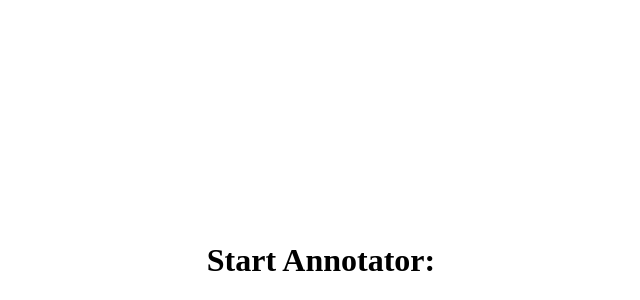
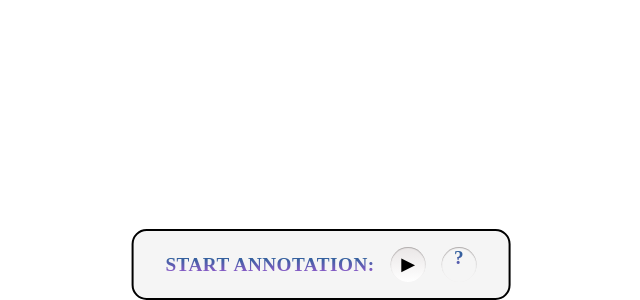
Before and after one commit to DeepeshDragoneel/AnnotateJs, a React app: page / in a window 1280 px wide. Shown: the part 500-800 px from the top of the page, without its empty margins (319-959 px from the left). Built offline with nearby package versions, Linux system fonts and the light colour scheme; the HTML template or start-up script is replaced by a standard one.

Commit message:
Added Start annotation button

```diff
--- a/package.json
+++ b/package.json
@@ -26,6 +26,11 @@
     "@babel/core": "^7.18.6",
     "@babel/preset-env": "^7.18.6",
     "@babel/preset-react": "^7.18.6",
+    "@emotion/react": "^11.9.3",
+    "@emotion/styled": "^11.9.3",
+    "@mui/icons-material": "^5.8.4",
+    "@mui/material": "^5.9.0",
+    "@mui/styled-engine-sc": "^5.8.0",
     "babel-core": "^6.26.3",
     "babel-loader": "^8.2.5",
     "css-loader": "^6.7.1",
@@ -35,6 +40,7 @@
     "sass": "^1.53.0",
     "sass-loader": "^13.0.2",
     "style-loader": "^3.3.1",
+    "styled-components": "^5.3.5",
     "uuid": "^8.3.2"
   },
   "devDependencies": {
--- a/src/AnnotateStartMenu/AnnotateStartMenu.js
+++ b/src/AnnotateStartMenu/AnnotateStartMenu.js
@@ -1,10 +1,48 @@
-import React from "react";
+import React, { useState } from "react";
 import ReactDom from "react-dom";
+import "./AnnotateStartMenu.scss";
+import { PlayArrowIcon } from "@mui/icons-material";
 
 export const AnnotateStartMenu = () => {
+    const [startAnnotateButtonClicked, setStartAnnotateButtonClicked] =
+        useState("");
+    const [startAnnotateButtonClicked2, setStartAnnotateButtonClicked2] =
+        useState("");
+
+    const handleClick = () => {
+        console.log("handleClick");
+        if (startAnnotateButtonClicked === "") {
+            setStartAnnotateButtonClicked("clickedTheAnnotatorButton");
+            setStartAnnotateButtonClicked2(
+                "clickedTheAnnotatorButtonTransition"
+            );
+        } else {
+            setStartAnnotateButtonClicked("");
+            setStartAnnotateButtonClicked2("");
+        }
+    };
+
     return ReactDom.createPortal(
-        <div>
-            <h1>Start Annotator: </h1>
+        <div className="AnnotateStartMenuMainDiv">
+            <p className="AnnotateStartMenuMainDivPTag">
+                {startAnnotateButtonClicked === "" ? "Start" : "Stop"}{" "}
+                Annotation:
+            </p>
+            <div
+                className={`switch-container switch-flat ${startAnnotateButtonClicked}`}
+            >
+                <div
+                    className={`flat-container ${startAnnotateButtonClicked2}`}
+                    onClick={handleClick}
+                >
+                    {/* <div className="flat flat-off">{PlayArrowIcon}</div> */}
+                    <div className={`flat flat-off `}>&#x25B6;</div>
+                    <div className={`flat flat-on`}>&#9634;</div>
+                </div>
+            </div>
+            <div>
+                <div className="AnnotateStartMenuMainDivHelp">&#x3F;</div>
+            </div>
         </div>,
         document.getElementById("AnnotateJs_StartAnnotatorButtonDiv")
     );
--- a/src/AnnotateStartMenu/AnnotateStartMenu.scss
+++ b/src/AnnotateStartMenu/AnnotateStartMenu.scss
@@ -0,0 +1,114 @@
+@import url(https://fonts.googleapis.com/css?family=Lato:400,300);
+
+$Lato: "Lato", sans-serif;
+$Open-sans: "Open Sans", sans-serif;
+$dark-gray: #3c3c3c;
+$light-gray: #a6a6a6;
+$UIblue: #3cbbf7;
+$UIred: #e74c3c;
+$UIyellow: #f8e71c;
+$UIgreen: #13bf11;
+$dark-brown: #542900;
+
+.AnnotateStartMenuMainDiv {
+    border: 2px solid black;
+    background-color: whitesmoke;
+    border-radius: 15px;
+    padding: 1rem;
+    display: flex;
+    align-items: center;
+    justify-content: center;
+    .AnnotateStartMenuMainDivPTag {
+        margin: 0 1rem;
+        font-size: 1.2rem;
+        text-align: center;
+        text-transform: uppercase;
+        position: relative;
+        letter-spacing: 0.025em;
+        color: #5b85c0;
+        font-weight: bold;
+        background-image: -webkit-linear-gradient(
+            90deg,
+            #a558d4 0%,
+            #34619e 80%
+        );
+        -webkit-background-clip: text;
+        -webkit-text-fill-color: transparent;
+        -webkit-animation: hue 60s infinite linear;
+    }
+    .switch-flat {
+        height: 35px;
+        width: 35px;
+        margin: 0;
+        background-image: -webkiet-linear-gradient(#ece9e9 10%, #ffffff 100%);
+        background-image: linear-gradient(#ece9e9 10%, #ffffff 100%);
+        -webkit-box-shadow: inset 0px 1px 1px #aeaaaa;
+        box-shadow: inset 0px 1px 1px #aeaaaa;
+        border-radius: 50%;
+        overflow: hidden;
+
+        .flat-container {
+            height: 70px;
+            width: 35px;
+            color: $light-gray;
+            vertical-align: middle;
+            text-align: center;
+            font-size: 18px;
+            line-height: 35px;
+            font-weight: 400;
+            -moz-transition: 0.2s ease-in-out;
+            -webkit-transition: 0.2s ease-in-out;
+            transition: 0.2s ease-in-out;
+            border-radius: 50%;
+        }
+
+        .flat {
+            height: 35px;
+            width: 35px;
+            border-radius: 50%;
+            z-index: -1;
+            cursor: pointer;
+            &.flat-off {
+                background: transparent;
+                color: black;
+            }
+
+            &.flat-on {
+                color: white;
+                font-size: 15px;
+            }
+        }
+
+        .clickedTheAnnotatorButtonTransition {
+            transform: translateY(-35px) !important;
+        }
+    }
+    .clickedTheAnnotatorButton {
+        background: rgba(19, 191, 17, 0.7) !important;
+        -webkit-box-shadow: inset 0px 1px 1px $UIgreen !important;
+        box-shadow: inset 0px 1px 1px $UIgreen !important;
+    }
+    .AnnotateStartMenuMainDivHelp{
+        margin: 0 1rem;
+        width: 35px;
+        height: 35px;
+        border-radius: 50%;
+        cursor: pointer;
+        font-size: 1.2rem;
+        text-align: center;
+        text-transform: uppercase;
+        position: relative;
+        letter-spacing: 0.025em;
+        color: #5b85c0;
+        font-weight: bold;
+        box-shadow: inset 0px 1px 1px #aeaaaa;
+        background-image: -webkit-linear-gradient(
+            90deg,
+            #a558d4 0%,
+            #34619e 80%
+        );
+        -webkit-background-clip: text;
+        -webkit-text-fill-color: transparent;
+        -webkit-animation: hue 60s infinite linear;
+    }
+}
```
Also changed, not shown: 1 other file (tests, documents, lock files or other folders).
